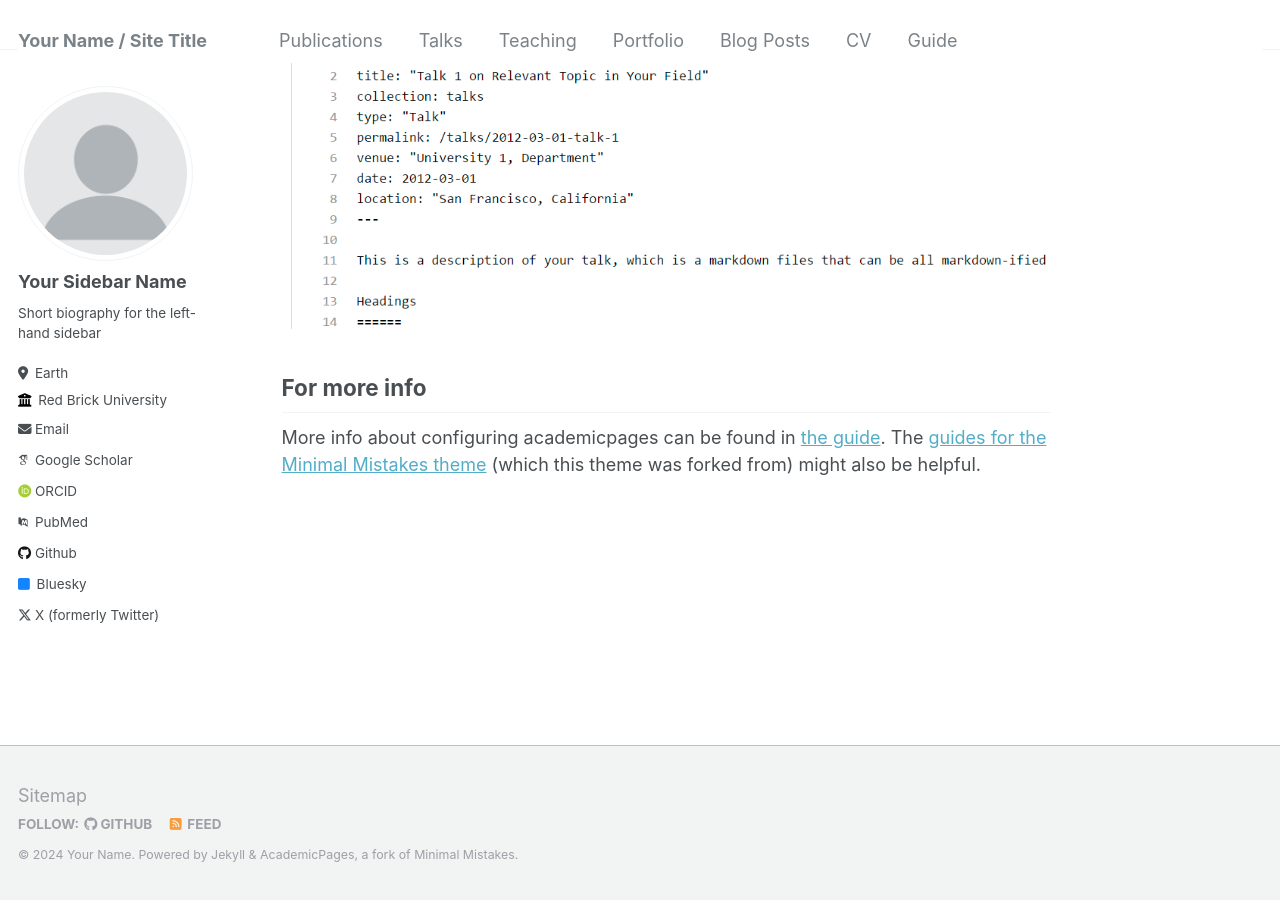
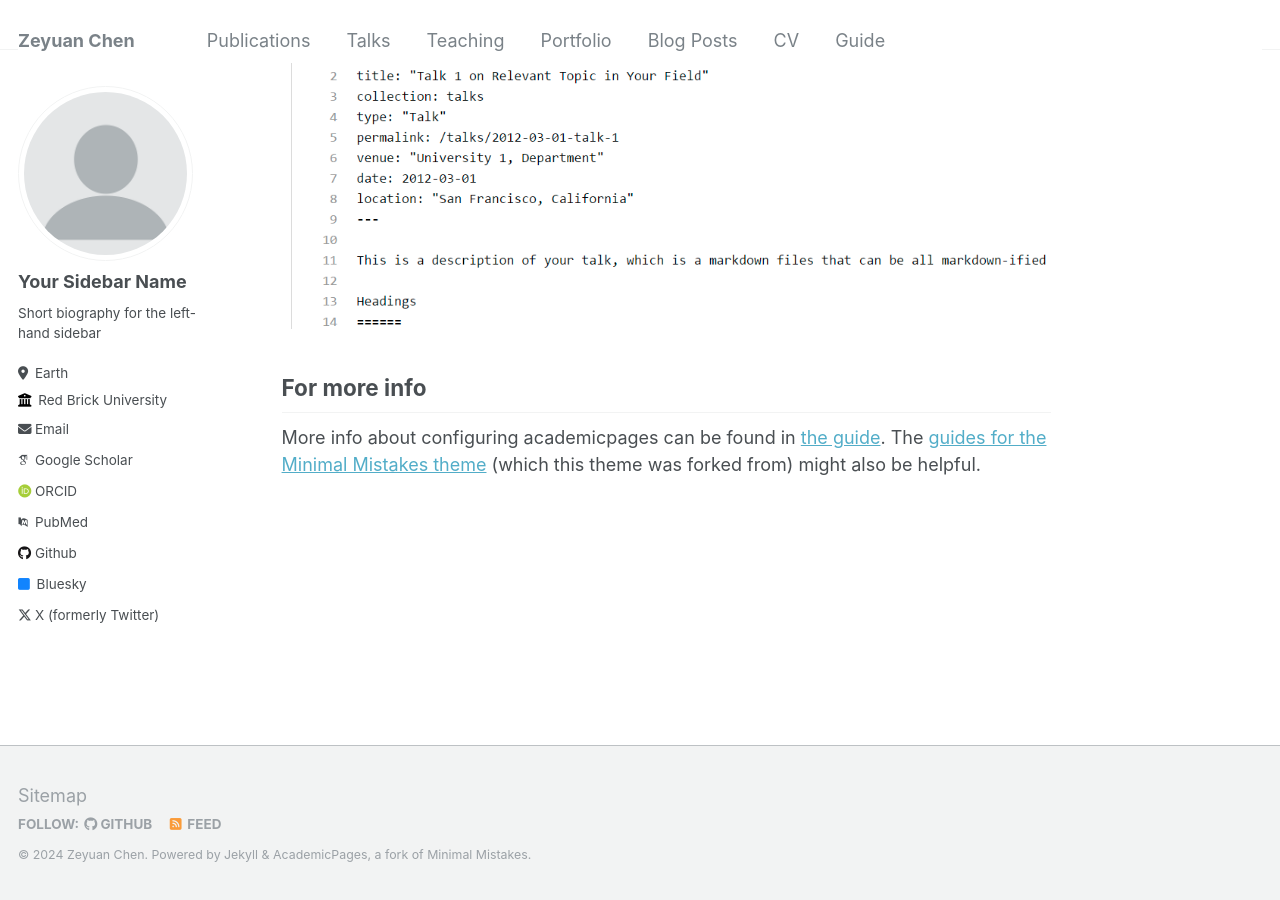
Before and after one commit to chenzyn/chenzyn.github.io, a Jekyll site: the page built from _pages/about.md, in a window 1280 px wide and 900 px high, scrolled down 2640 px. Built offline with Jekyll 4.4.1, drawn with Linux system fonts in a browser that asks for light colours; some web fonts are replaced.

Commit message:
Update _config.yml

```diff
--- a/_config.yml
+++ b/_config.yml
@@ -8,13 +8,13 @@
 
 # Basic Site Settings
 locale                   : "en-US"
-title                    : "Your Name / Site Title"
+title                    : "Zeyuan Chen"
 title_separator          : "-"
-name                     : &name "Your Name"
+name                     : &name "Zeyuan Chen"
 description              : &description "personal description"
-url                      : https://academicpages.github.io # the base hostname & protocol for your site e.g. "https://mmistakes.github.io"
+url                      : https://chenzyn.io
 baseurl                  : "" # the subpath of your site, e.g. "/blog"
-repository               : "academicpages/academicpages.github.io"
+repository               : "chenzyn/chenzyn.github.io"
 
 # Site Author - The following control what appear as part of the author content on the side bar.
 #               If a field is blank the icon and link will not appear, otherwise it will be shown.
```
